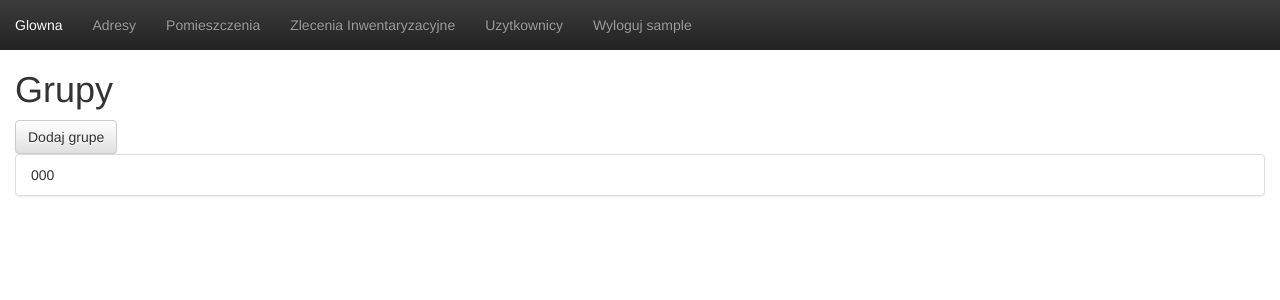
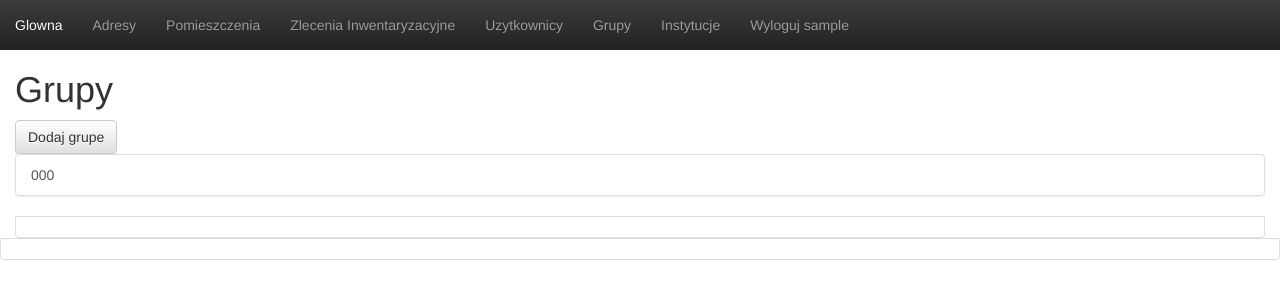
Before and after one commit to Valumior/inventory, a Django app: page /group/ in a window 1280 px wide. Shown: the top 300 px of the page. Run offline with Django 3.2, Linux system fonts and the light colour scheme; a user stored in the database is signed in; tables that the repository leaves empty hold one stand-in row (values such as "Sample post"); some libraries are stand-ins or nearby versions.

Commit message:
missing links

```diff
--- a/manager/templates/base.html
+++ b/manager/templates/base.html
@@ -11,13 +11,13 @@
 		<nav class="navbar navbar-inverse navbar-fixed-top">
 			<ul class="nav navbar-nav">
 				<li><a href="{% url 'main' %}">Glowna</a></li>
-				<li><a href="{% url 'address' %}">Adresy</a></li>
-				<li><a href="{% url 'room' %}">Pomieszczenia</a></li>
-				<li><a href="{% url 'inventoryOrder' %}">Zlecenia Inwentaryzacyjne</a></li>
-				{% if user.is_staff %}
+				{% if user.is_authenticated %}
+					<li><a href="{% url 'address' %}">Adresy</a></li>
+					<li><a href="{% url 'room' %}">Pomieszczenia</a></li>
+					<li><a href="{% url 'inventoryOrder' %}">Zlecenia Inwentaryzacyjne</a></li>
 					<li><a href="{% url 'user' %}">Uzytkownicy</a></li>
-				{% endif %}
-				{% if user.is_authenticated %}
+					<li><a href="{% url 'entryGroup' %}">Grupy</a></li>
+					<li><a href="{% url 'institution' %}">Instytucje</a></li>
 					<li><a href="{% url 'logout' %}">Wyloguj {{ user.get_username }}</a></li>
 				{% else %}
 					<li><a href="{% url 'login' %}?next={{ request.path }}">Zaloguj</a></li>
--- a/manager/templates/entryGroup.html
+++ b/manager/templates/entryGroup.html
@@ -5,9 +5,9 @@
 	{% if permissions.is_admin %}
 		<a class="btn btn-default" href="{% url 'addEntryGroup' %}">Dodaj grupe</a>
 	{% endif %}
-	<ul class="list-group">
+	<div class="list-group">
 		{% for group in groups %}
-			<li class="list-group-item">{{ group.group_number }}</li>
+			<a class="list-group-item" href="{% url 'entryGroupDetails' pk=group.id %}">{{ group.group_number }}</li>
 		{% endfor %}
-	</ul>
+	</div>
 {% endblock %}
```
